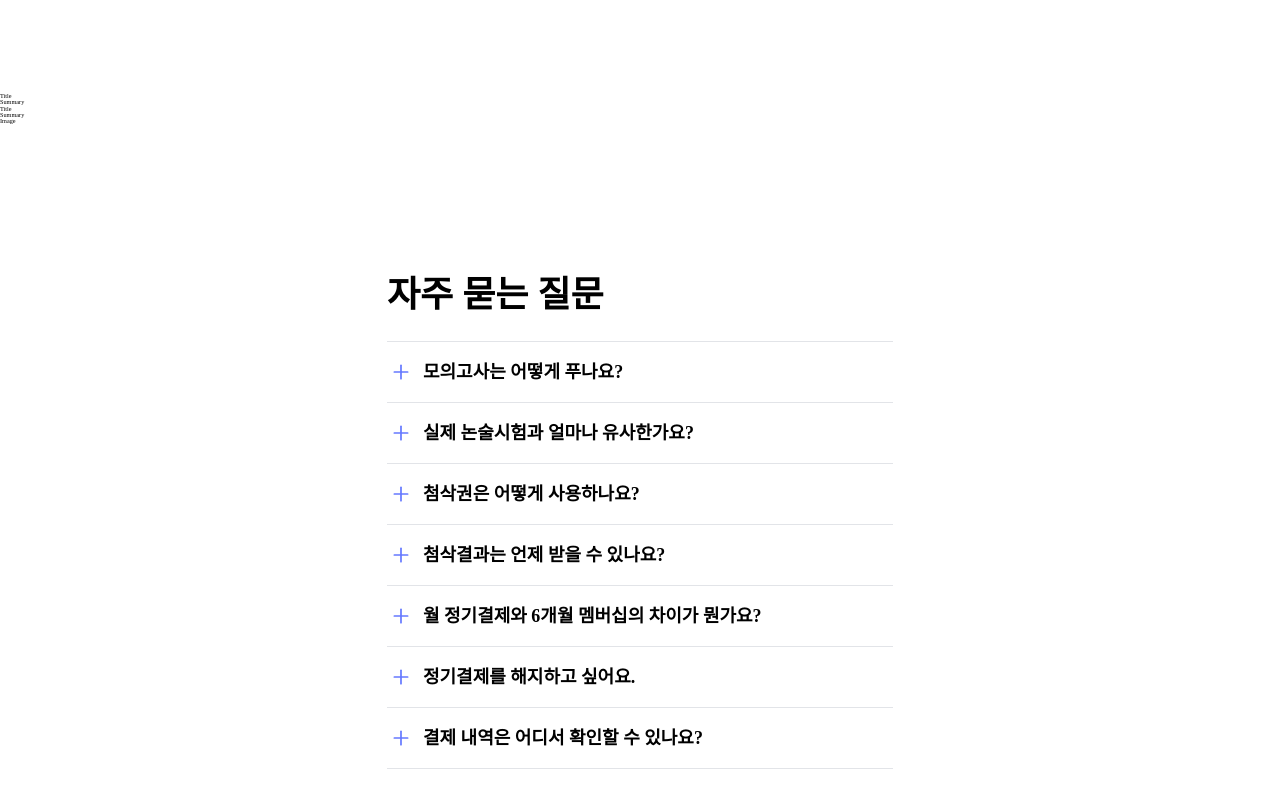
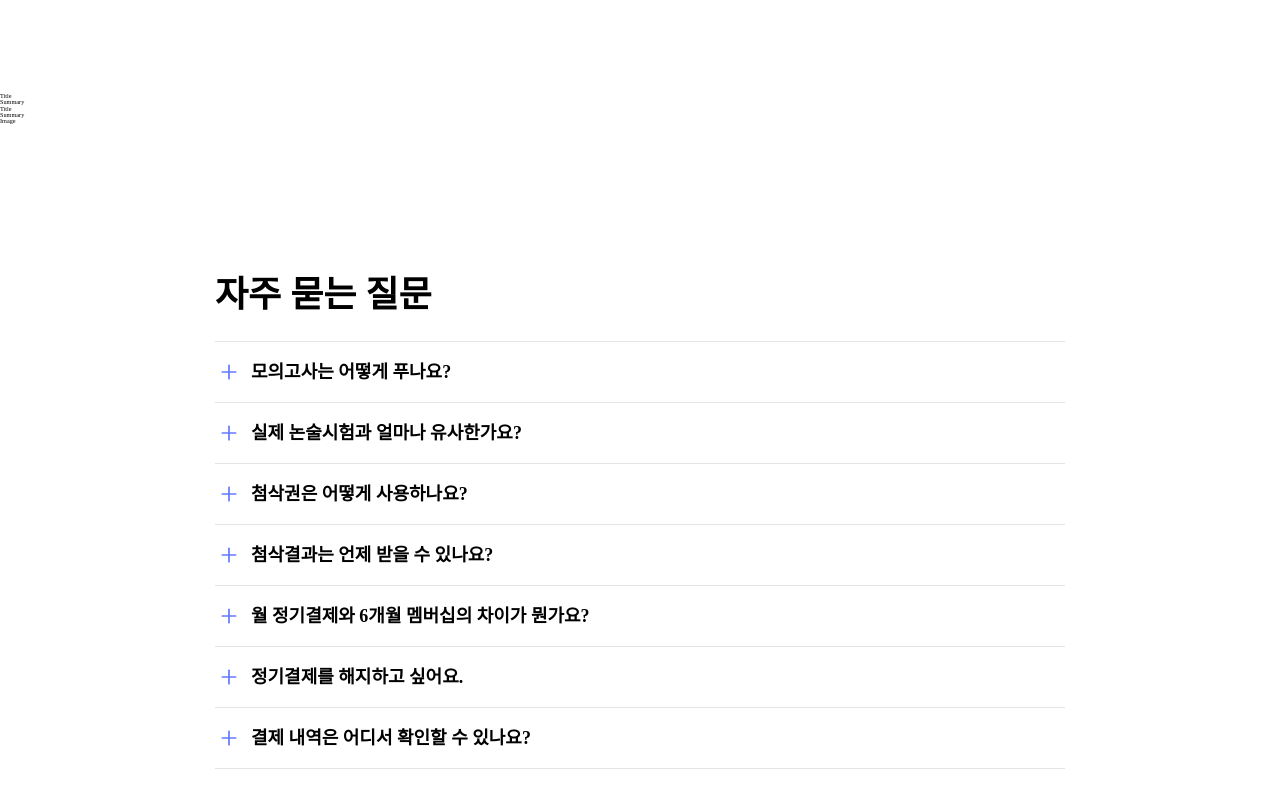
Before and after one commit to nonsoolmate-official/nonsoolmate-client, a React (Vite) app in the folder nonsoolmateClient/: page /onBording in a window 1280 px wide. Shown: the part 1660-2460 px from the top of the page. Built offline with nearby package versions, Linux system fonts and the light colour scheme; a web font is replaced by a local one.

Commit message:
[ deisng ] 자잘한 부분 수정

```diff
--- a/nonsoolmateClient/src/onbording/components/faq/FaQ.tsx
+++ b/nonsoolmateClient/src/onbording/components/faq/FaQ.tsx
@@ -35,5 +35,5 @@ const ContentContainer = styled.section`
 
   align-items: flex-start;
   width: 93.6rem;
-  padding: 14.9rem 21.5rem;
+  margin: 14.9rem 21.5rem;
 `;
--- a/nonsoolmateClient/src/onbording/components/faq/qna/QnA.tsx
+++ b/nonsoolmateClient/src/onbording/components/faq/qna/QnA.tsx
@@ -25,7 +25,7 @@ export default function QnA(props: QnAprops) {
           {answer2 && <Answer answer={answer2} />}
         </AnswerContainer>
       )}
-      <DivideLine />
+      <Line />
     </>
   );
 }
@@ -35,3 +35,7 @@ const AnswerContainer = styled.p`
 
   margin-bottom: 2rem;
 `;
+
+const Line = styled(DivideLine)`
+  width: 93.6rem;
+`;
```
